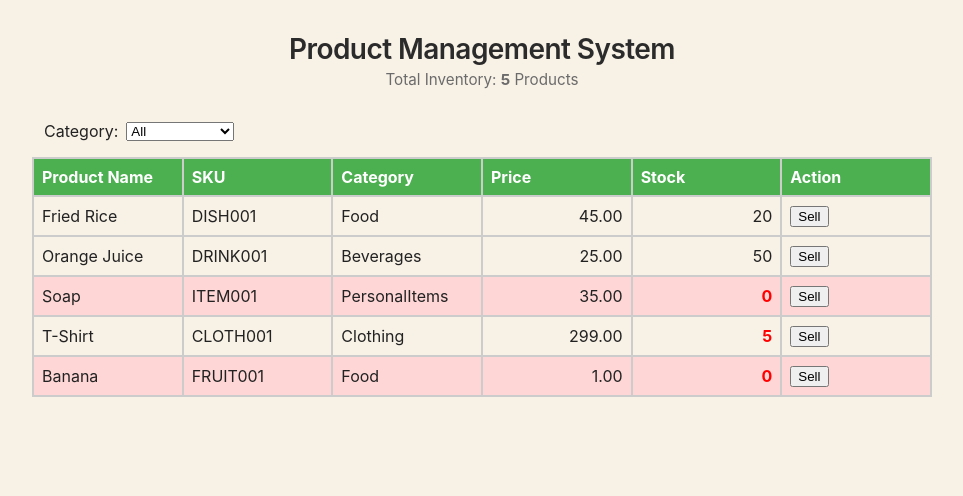
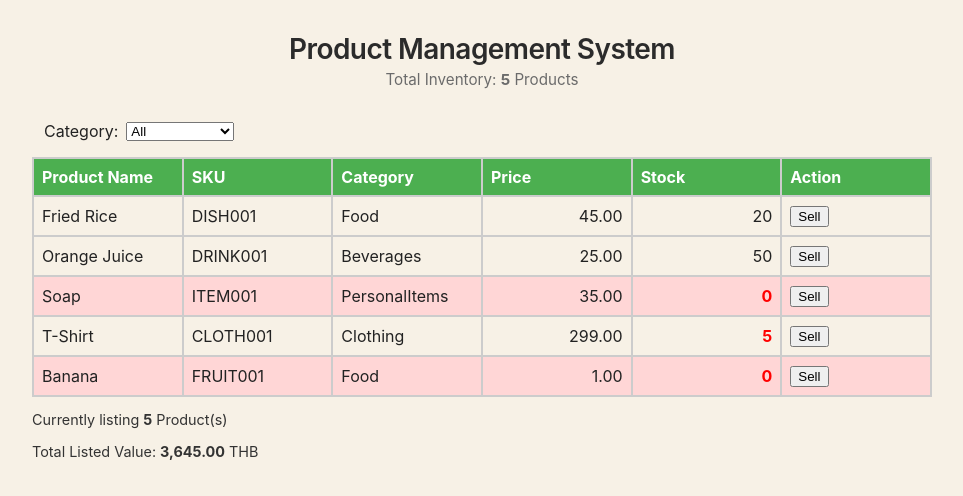
Before and after one commit to Slyt4il/product-management, an Angular app in the folder app/: page / in a window 1280 px wide. Shown: the top 496 px of the page, without its empty margins (158-1121 px from the left). Built offline with nearby package versions, Linux system fonts and the light colour scheme.

Commit message:
Show summary of listed products

```diff
--- a/app/src/app/components/product-list/product-list.component.css
+++ b/app/src/app/components/product-list/product-list.component.css
@@ -3,6 +3,17 @@ table {
   margin: 0 auto;
   table-layout: fixed;
   border-collapse: collapse;
+}
+
+.table-wrap {
+  position: relative;
+  width: min(100%, 900px);
+  margin: 0 auto;
+}
+
+.table-summary {
+  color: #333;
+  font-size: 0.9rem;
 }
 
 .table-caption {
--- a/app/src/app/components/product-list/product-list.component.html
+++ b/app/src/app/components/product-list/product-list.component.html
@@ -1,4 +1,5 @@
-<table>
+<div class="table-wrap">
+  <table>
   <caption class="table-caption">
     <label>
       Category:
@@ -35,4 +36,14 @@
       </td>
     </tr>
   </tbody>
-</table>
+  </table>
+
+  <div class="table-summary">
+    <p>
+      Currently listing <strong>{{ getFilteredCount() }}</strong> Product(s)
+    </p>
+    <p>
+      Total Listed Value: <strong>{{ getTotalValue() | number:'1.2-2' }}</strong> THB
+    </p>
+  </div>
+</div>
--- a/app/src/app/components/product-list/product-list.component.ts
+++ b/app/src/app/components/product-list/product-list.component.ts
@@ -73,4 +73,12 @@ export class ProductListComponent {
     }
     return this.products.filter(product => product.category === this.selectedCategory);
   }
+
+  getFilteredCount(): number {
+    return this.getFilteredProducts().length;
+  }
+
+  getTotalValue(): number {
+    return this.getFilteredProducts().reduce((total, product) => total + product.price * product.stock, 0);
+  }
 }
```
